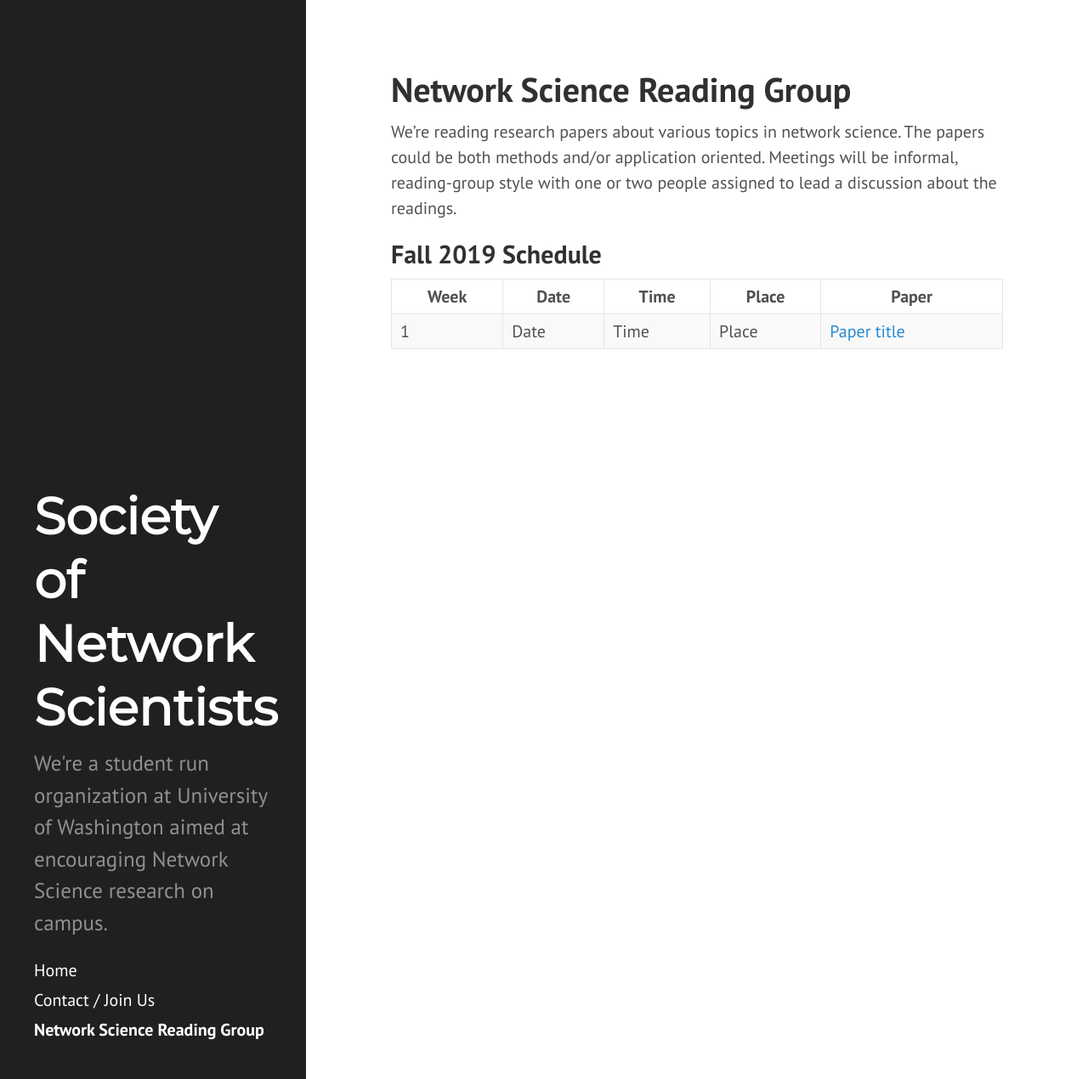
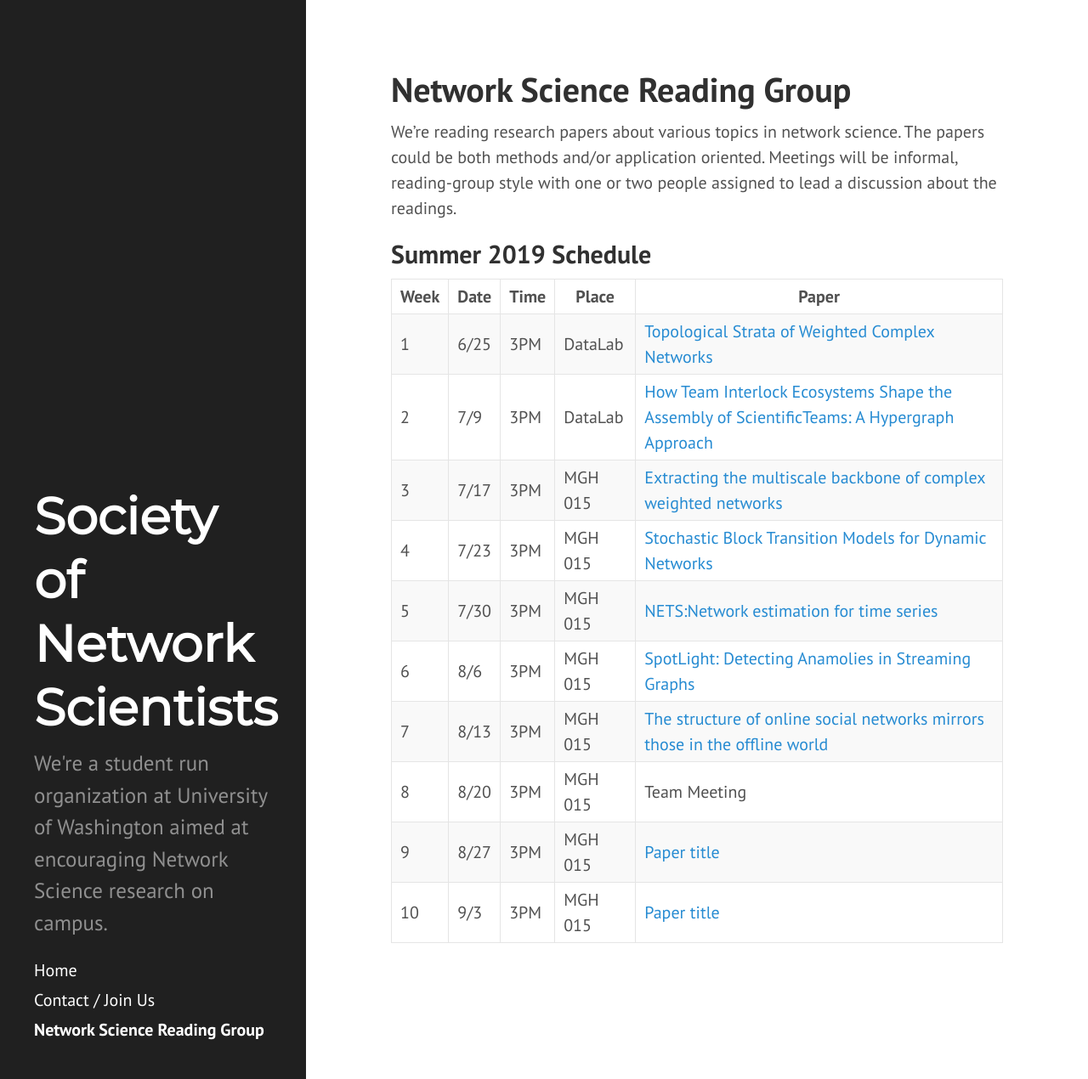
Before and after one commit to societynetworkscienceuw/societynetworkscienceuw.github.io, a Jekyll site: the page built from sns_reading_group.md, in a window 1280 px wide and 1270 px high. Shown: the whole window at 85% size. Built offline with Jekyll 4.4.1, drawn with Linux system fonts in a browser that asks for light colours.

Commit message:
update schedule

```diff
--- a/sns_reading_group.md
+++ b/sns_reading_group.md
@@ -7,8 +7,17 @@ We're reading research papers about various topics in network science. The paper
 or two people assigned to lead a discussion about the readings.
 
 
-## Fall 2019 Schedule
+## Summer 2019 Schedule
 
 | Week | Date | Time | Place | Paper |
 |------|------|---------|---------|----------------------------------------------------------------------------------------------------------------------------------------------------------------------------------------------------------------------------------------------------------------|
-| 1 | Date | Time | Place | [Paper title](Link) |
+| 1 | 6/25 | 3PM | DataLab | [Topological Strata of Weighted Complex Networks](https://journals.plos.org/plosone/article?id=10.1371/journal.pone.0066506) |
+| 2 | 7/9 | 3PM | DataLab | [How Team Interlock Ecosystems Shape the Assembly of ScientificTeams: A Hypergraph Approach](https://www.tandfonline.com/doi/full/10.1080/19312458.2018.1430756) |
+| 3 | 7/17 | 3PM | MGH 015 | [Extracting the multiscale backbone of complex weighted networks](https://www.pnas.org/content/106/16/6483) |
+| 4 | 7/23 | 3PM | MGH 015 | [Stochastic Block Transition Models for Dynamic Networks](http://proceedings.mlr.press/v38/xu15.pdf) |
+| 5 | 7/30 | 3PM | MGH 015 | [NETS:Network estimation for time series](https://onlinelibrary.wiley.com/doi/abs/10.1002/jae.2676) |
+| 6 | 8/6 | 3PM | MGH 015 | [SpotLight: Detecting Anamolies in Streaming Graphs](https://www.kdd.org/kdd2018/accepted-papers/view/spotlight-detecting-anomalies-in-streaming-graphs) |
+| 7 | 8/13 | 3PM | MGH 015 | [The structure of online social networks mirrors those in the offline world](https://www.sciencedirect.com/science/article/pii/S0378873315000313) |
+| 8 | 8/20 | 3PM | MGH 015 | Team Meeting |
+| 9 | 8/27 | 3PM | MGH 015 | [Paper title](Link) |
+| 10 | 9/3 | 3PM | MGH 015 | [Paper title](Link) |
```
